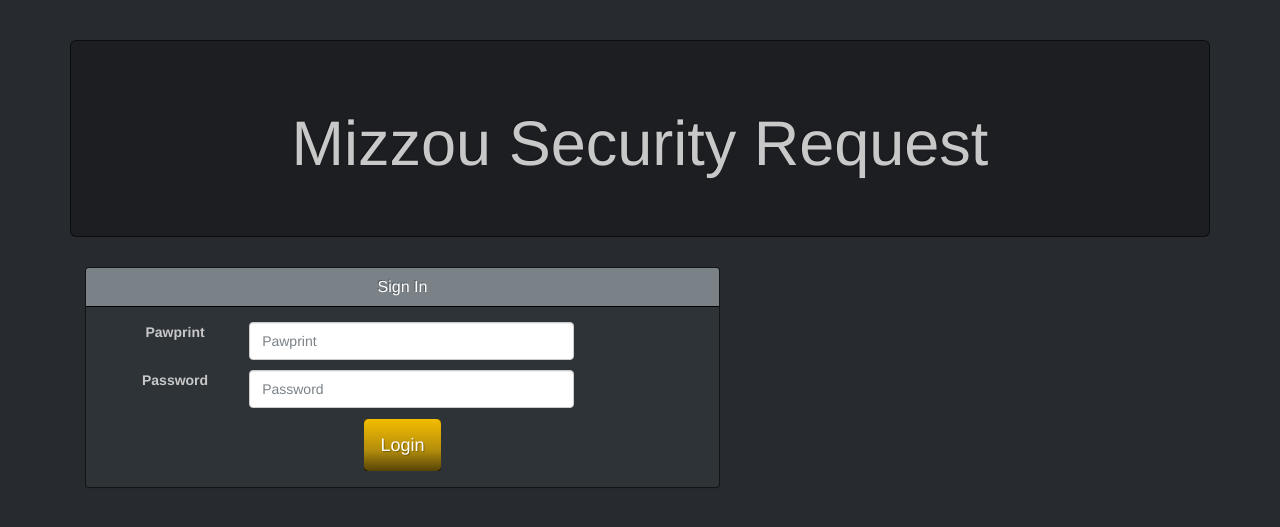
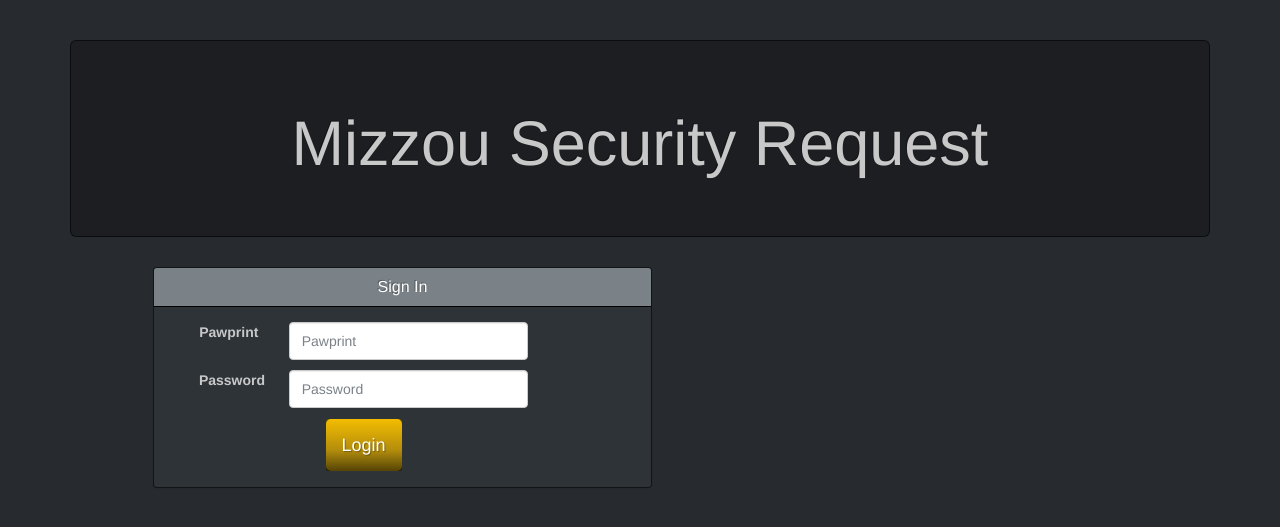
Before and after one commit to tmb4qf/SWEngTeamY, a CodeIgniter app: page /swengteamy/index.php/logincontroller/index in a window 1280 px wide. Shown: the top 527 px of the page. Run offline with CodeIgniter, Linux system fonts and the light colour scheme; some libraries are stand-ins or nearby versions.

Commit message:
Made login look pretty

```diff
--- a/application/views/login.php
+++ b/application/views/login.php
@@ -108,12 +108,15 @@
 
 		<div class="row-fluid" align="center">
 		  <div class="col-md-7">
+		  <div class="row-fluid">
+			  <div class="col-md-1"></div>
+			  <div class="col-md-10">
 				<div class="panel panel-primary">
 				  <div class="panel-heading">
 					<h3 class="panel-title">Sign In</h3>
 				  </div>
+
 					  <div class="panel-body">
-				  <div class="row-fluid">
 						  <div class="row-fluid">
 								<div class="col-md-10">
 								<div class="form-group">
@@ -128,16 +131,18 @@
 									<input type="password" name = "password" class="form-control" id="password" placeholder="Password">
 								  </div>
 								</div>
-						</div>
-						<div class="col-md-2"></div>
-					   </div>
-				  </div>
-
 								<div class="row-fluid">
 									<div class="col-md-12">
 										<input class="btn btn-primary btn-lg" type = "submit" name= "submit" value = "Login" >
 									</div>
 								  </div>
+								</div>
+								<div class="col-md-1"></div>
+							   </div>
+						  </div>
+				</div>
+			  </div>
+			  <div class="col-md-1"></div>
 		  </div>
 		  </div>
 		  </div>
```
Lines whose indentation alone changed are shown as unchanged.
